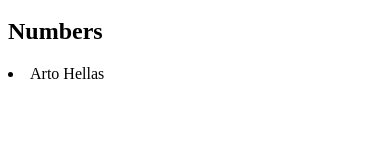
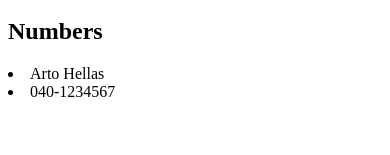
Before and after one commit to PriceLlewellyn/FSO-Part-2, a React (Vite) app in the folder Documents/FullStackOpen/Part-2/Phonebook/: page / in a window 390 px wide. Shown: the part 132-287 px from the top of the page. Built offline with nearby package versions, Linux system fonts and the light colour scheme.

Commit message:
Feat: phone number now displaying

```diff
--- a/Documents/FullStackOpen/Part-2/Phonebook/src/App.jsx
+++ b/Documents/FullStackOpen/Part-2/Phonebook/src/App.jsx
@@ -5,6 +5,11 @@
     { name: 'Arto Hellas' }
   ])
   const [newName, setNewName] = useState('')
+
+  const [phoneNumber, setPhoneNumber] = useState([
+    {number: '040-1234567'}
+  ])
+  const [newNumber, setNewNumber] = useState('')
 
 
 const addPerson = (event) => {
@@ -20,16 +25,20 @@
     return;
   } else {
     const nameObject = {
-    name: newName
+    name: newName,
+    number: newNumber
   }
     setPersons(persons.concat(nameObject))
+    setPhoneNumber(phoneNumber.concat(nameObject))
     setNewName('')
+    setNewNumber('')
   }
 }
 
 const handlePersonUpdate = (event) => {
   console.log(event.target.value)
   setNewName(event.target.value)
+  setNewNumber(event.target.value)
 }
 
   return (
@@ -43,7 +52,9 @@
           />
         </div>
         <div>
-          number: <input />
+          number: <input
+          value={newNumber}
+          onChange={handlePersonUpdate}/>
         </div>
         <div>
           <button type="submit" >add</button>
@@ -54,6 +65,9 @@
         {persons.map(person =>
           <li key={person.name}>{person.name}</li>
         )}
+        {phoneNumber.map(phoneNumber =>
+          <li key={phoneNumber.number}>{phoneNumber.number}</li>
+        )}
       </div>
     </div>
   )
```
